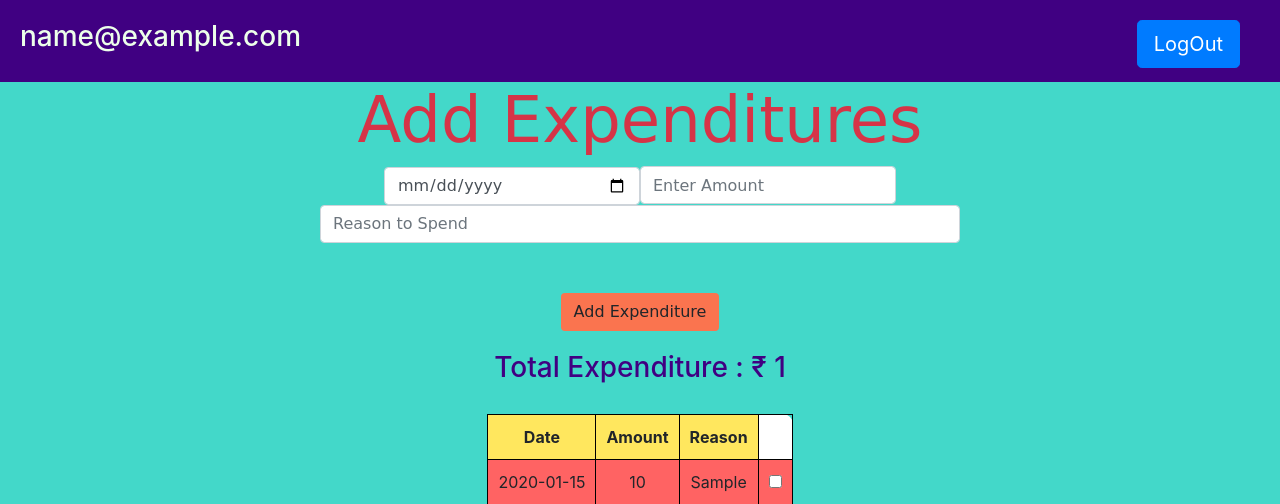
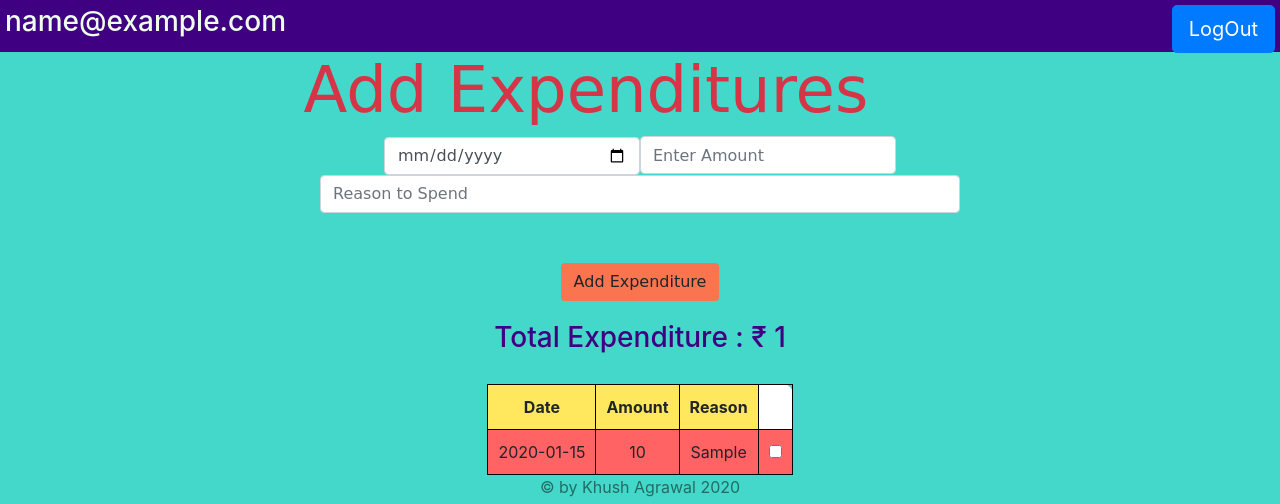
Before and after one commit to KhushAgrawal44/Expenditure-Tracker, a Node server app: template views/manager.ejs in a window 1280 px wide. Shown: the top 504 px of the page. Run offline with Node 20, Linux system fonts and the light colour scheme; tables that the repository leaves empty hold one stand-in row (values such as "Sample post"); the template is opened without the code that fills it: values that come from a table or form of the project are taken from there, most other values are stand-ins (such as "Sample title", 1, 10 or a date in 2020); some libraries are stand-ins or nearby versions.

Commit message:
manager alignment3

```diff
--- a/public/css/styles.css
+++ b/public/css/styles.css
@@ -185,7 +185,7 @@ display: inline-block;
 .header
 {
   background-color: #400082;
-  padding: 20px;
+  padding: 5px;
   height: auto;
   color:  #edffea;
 }
@@ -201,8 +201,9 @@ display: inline-block;
 .header a
 {
   text-align: right;
-  margin-right: 20px;
+
   float: right;
+  width: 20%
   display: inline-inline-block;
 
 }
```
